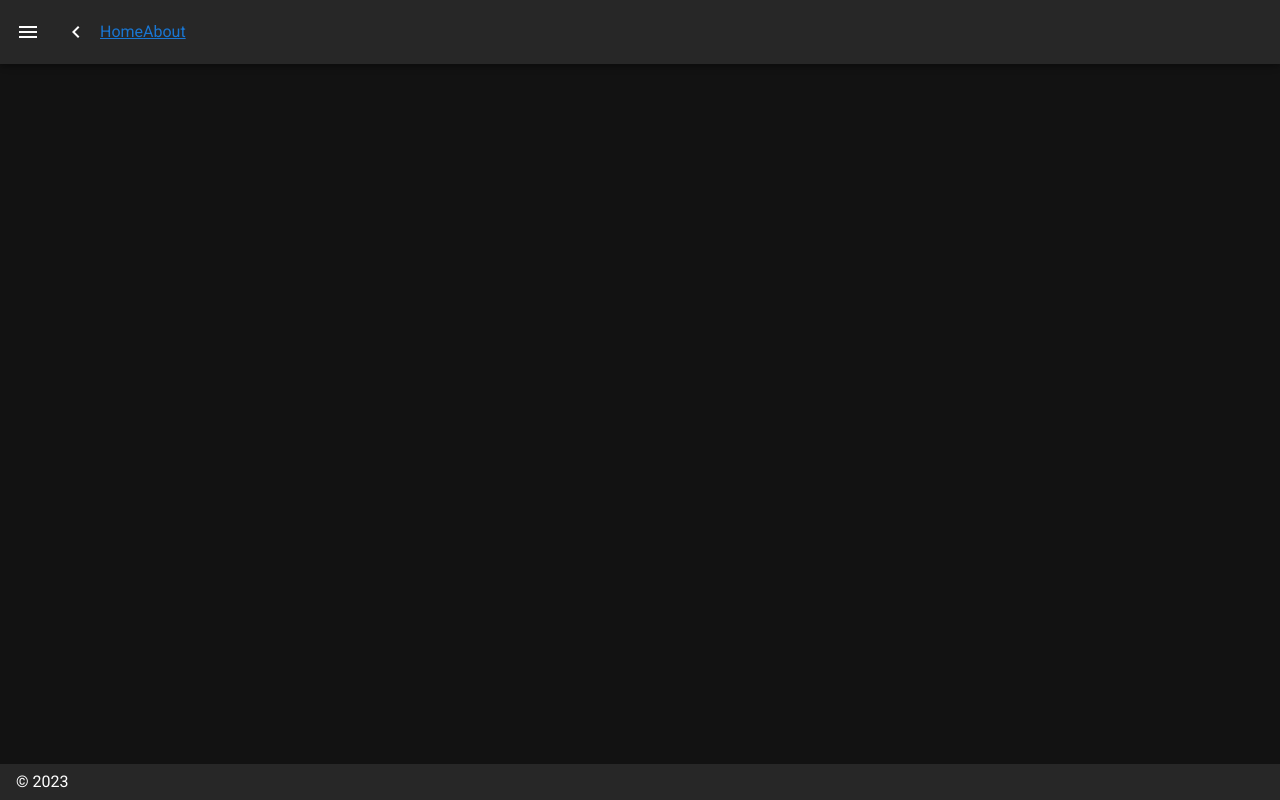
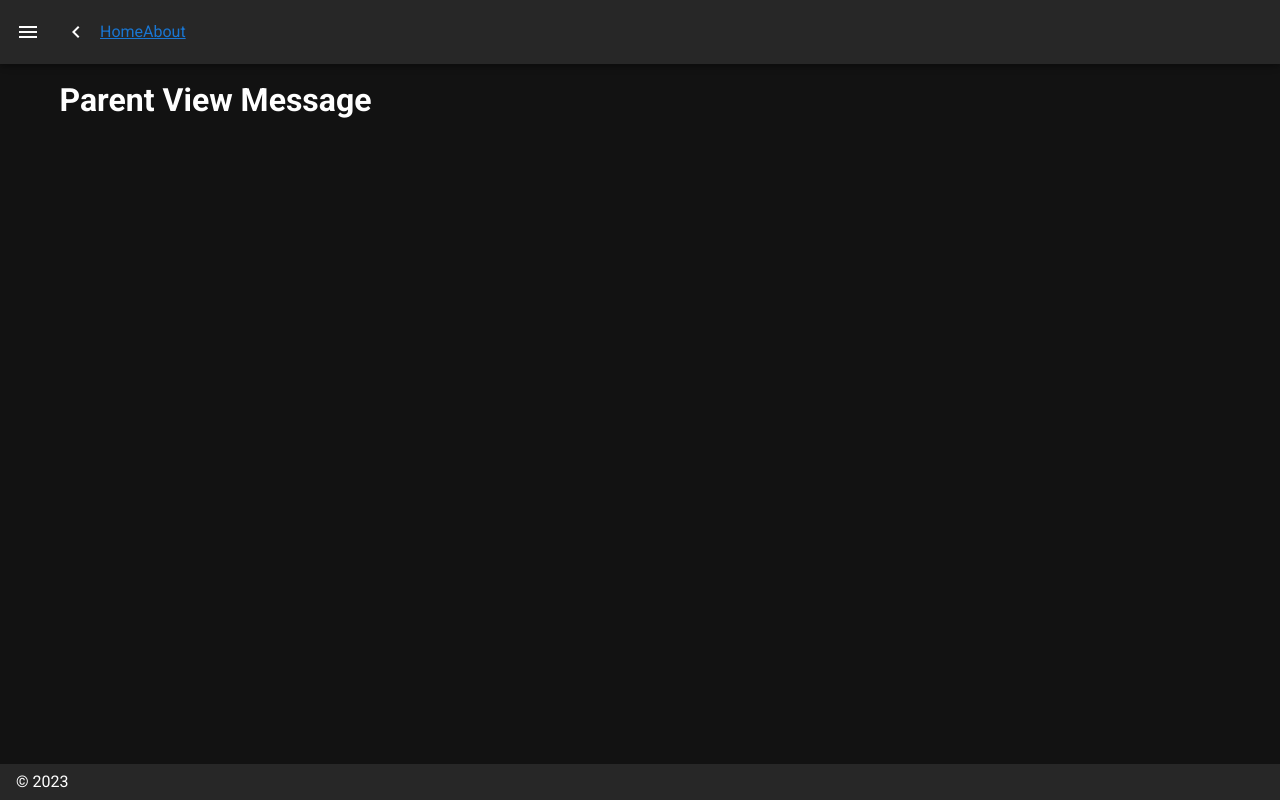
Before and after one commit to zuumi/pokemon-party, a Nuxt app: page /users in a window 1280 px wide. Before the commit this address had no page. Built offline with nearby package versions, Linux system fonts and the light colour scheme.

Commit message:
:+1: おやコンポーネントを定義して挙動確認

```diff
--- /dev/null
+++ b/pages/users.vue
@@ -0,0 +1,6 @@
+<template>
+  <div>
+    <h1>Parent View Message</h1>
+    <NuxtChild />
+  </div>
+</template>
```
